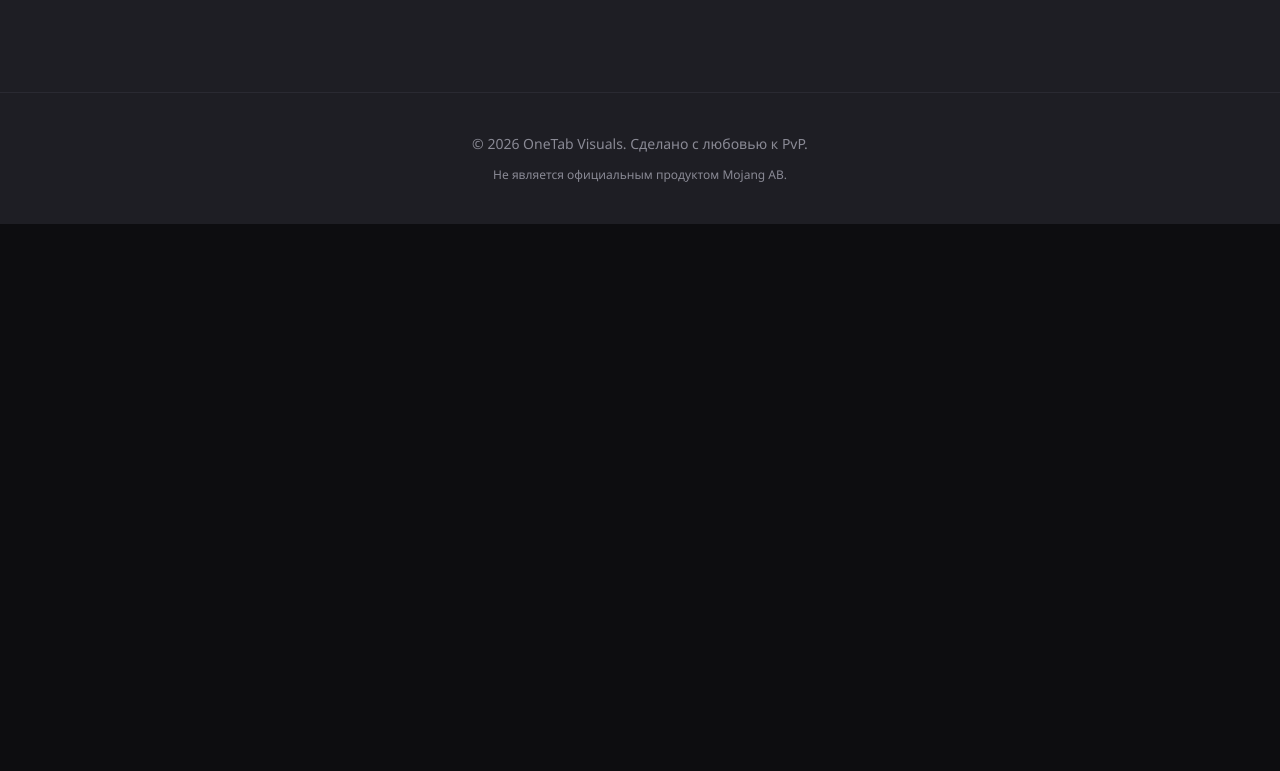
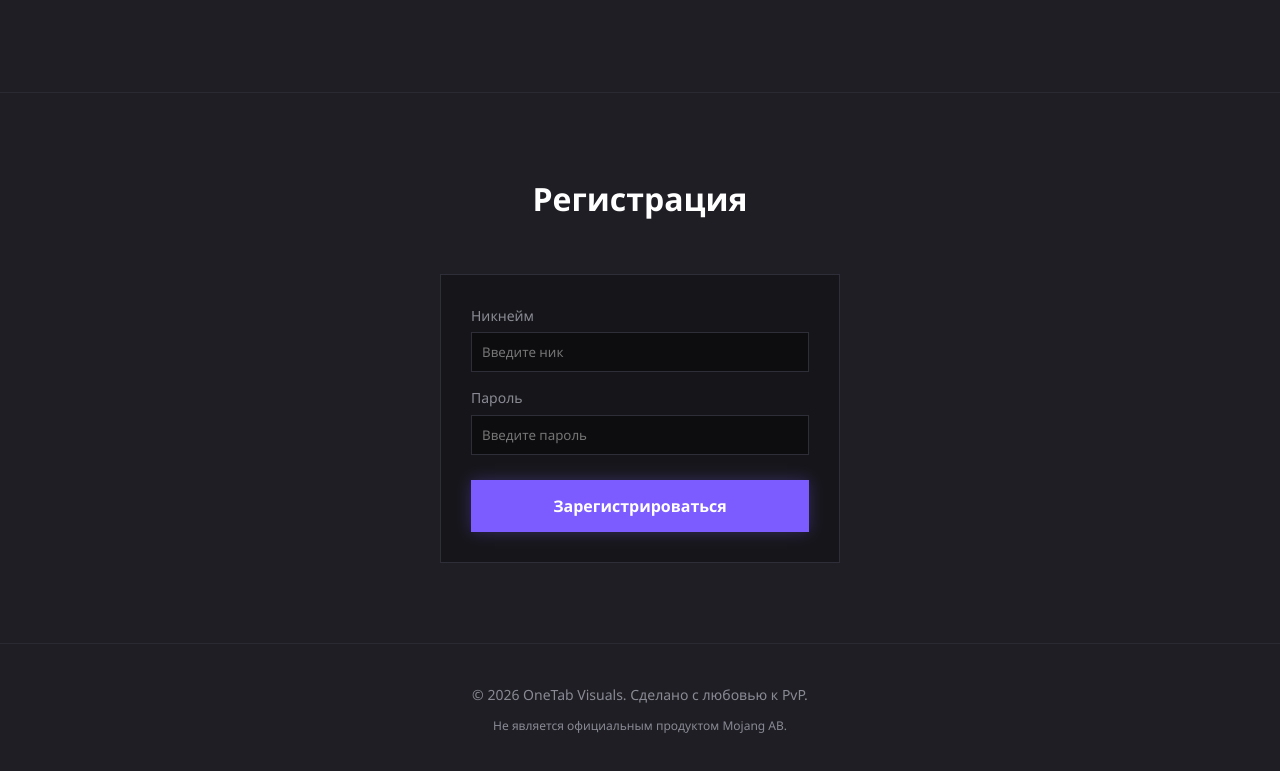
Before and after one commit to FASDISKI/fasdiski.github.io, a plain HTML site: page index.html in a window 1280 px wide. Shown: the part 1709-2480 px from the top of the page. Before the commit the page ends 1933 px from the top, so only its background shows below. Drawn offline with Linux system fonts and the light colour scheme.

Commit message:
Update index.html

```diff
--- a/index.html
+++ b/index.html
@@ -108,19 +108,22 @@
             background-color: var(--btn-hover);
             box-shadow: none;
         }
-        .features, .instruction-section {
+        .features, .instruction-section, .register-section {
             padding: 80px 20px;
             max-width: 1200px;
             margin: 0 auto;
         }
-        .instruction-section {
+        .instruction-section, .register-section {
             border-top: 1px solid var(--divider);
             background-color: var(--bg-header);
             max-width: 100%;
         }
-        .instruction-content {
+        .instruction-content, .register-content {
             max-width: 800px;
             margin: 0 auto;
+        }
+        .register-content {
+            max-width: 400px;
         }
         .section-title {
             text-align: center;
@@ -166,6 +169,27 @@
             padding: 2px 6px;
             color: var(--accent);
         }
+        .form-group {
+            margin-bottom: 15px;
+        }
+        .form-group label {
+            color: var(--text-muted);
+            display: block;
+            margin-bottom: 5px;
+            font-size: 14px;
+        }
+        .form-group input {
+            width: 100%;
+            padding: 10px;
+            background: var(--bg-outer);
+            border: 1px solid var(--border);
+            color: white;
+            outline: none;
+            transition: 0.2s;
+        }
+        .form-group input:focus {
+            border-color: var(--accent);
+        }
         footer {
             background-color: var(--bg-header);
             padding: 40px 20px;
@@ -186,8 +210,8 @@
         <div class="nav-links">
             <a href="#features">Функции</a>
             <a href="#download">Скачать</a>
-            <!-- Сюда потом вставишь ссылку на свой Discord -->
-            <a href="#">Discord</a>
+            <a href="#register">Регистрация</a>
+            <a href="https://vk.com/">ВКонтакте</a>
         </div>
     </nav>
 
@@ -196,9 +220,7 @@
         <p class="subtitle">Клиентские PvP-визуалы, которые не лагают и не банятся. Более 15 модулей, глубокая оптимизация и стильный интерфейс.</p>
 
         <div id="download">
-            <!-- ТУТ УЖЕ СТОИТ ТВОЯ ССЫЛКА НА СКАЧИВАНИЕ -->
             <a href="https://github.com/FASDISKI/fasdiski.github.io/releases/download/v1.0.0/onetab-1.0.0.jar" class="btn">Скачать бесплатно</a>
-
             <a href="#instruction" class="btn btn-secondary">Инструкция</a>
         </div>
     </header>
@@ -224,7 +246,6 @@
                 <p>Keystrokes, JumpCircles, ArmorHUD, DamageTint, Low On Fire, Reach Display и многое другое, что делает игру комфортнее.</p>
             </div>
 
-            <!-- Выделенная карточка про PRO -->
             <div class="card" style="border-color: var(--accent); box-shadow: 0 0 15px rgba(124, 92, 255, 0.2);">
                 <h3 style="color: #fff; text-shadow: 0 0 10px var(--accent);">Скоро: PRO и Эмоции</h3>
                 <p>Мы работаем над масштабным обновлением. Тебя ждут крутые анимации эмоций, кастомные аксессуары для скинов и эксклюзивные PRO-модули.</p>
@@ -244,6 +265,23 @@
         </div>
     </section>
 
+    <section class="register-section" id="register">
+        <div class="register-content">
+            <h2 class="section-title">Регистрация</h2>
+            <form style="background-color: var(--bg-panel); padding: 30px; border: 1px solid var(--border);">
+                <div class="form-group">
+                    <label>Никнейм</label>
+                    <input type="text" placeholder="Введите ник">
+                </div>
+                <div class="form-group">
+                    <label>Пароль</label>
+                    <input type="password" placeholder="Введите пароль">
+                </div>
+                <button type="button" class="btn" style="width: 100%; margin-top: 10px;">Зарегистрироваться</button>
+            </form>
+        </div>
+    </section>
+
     <footer>
         <p>© 2026 OneTab Visuals. Сделано с любовью к PvP.</p>
         <p style="margin-top: 10px; font-size: 12px;">Не является официальным продуктом Mojang AB.</p>
```
